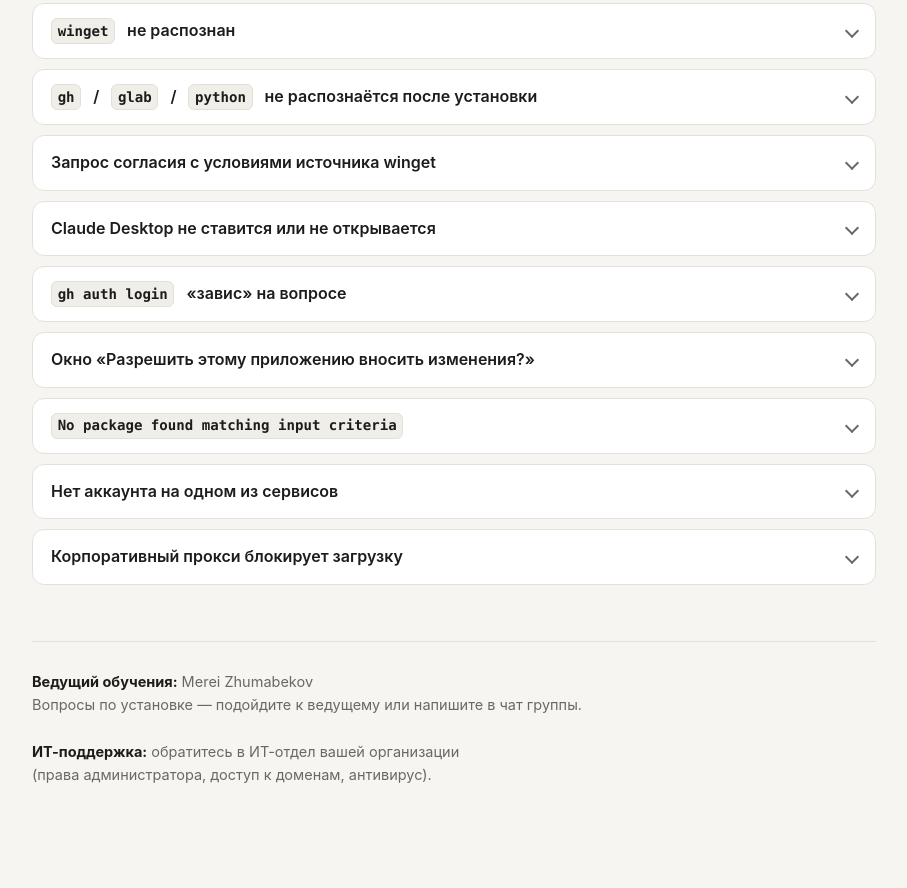
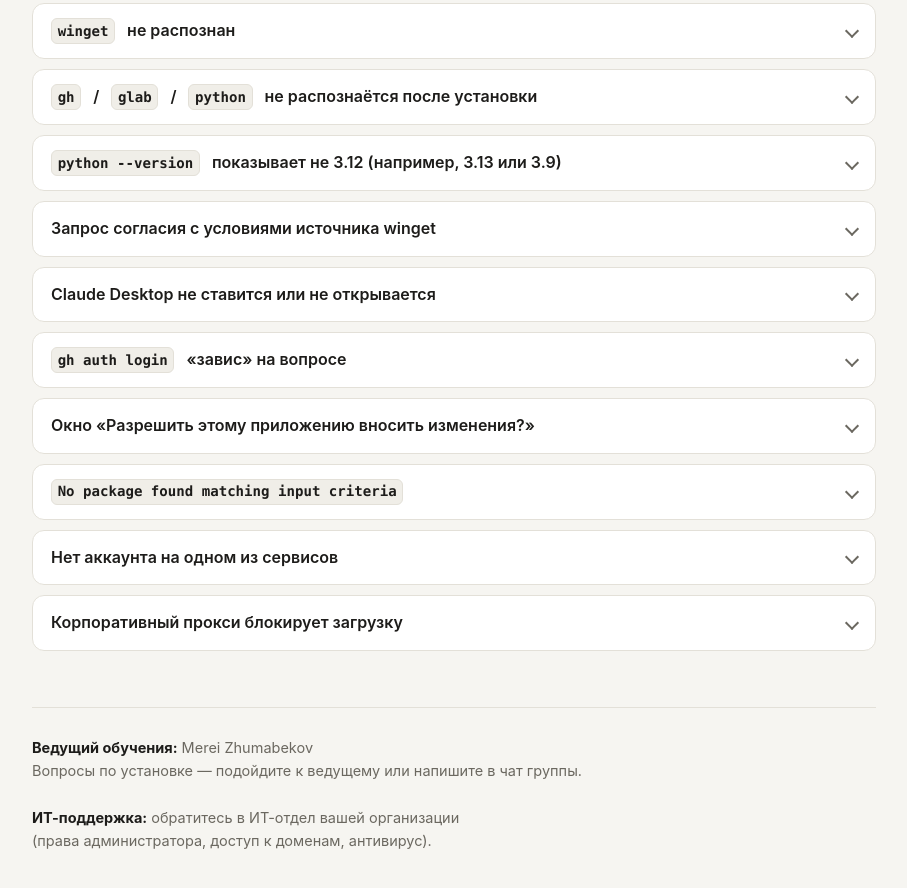
Before and after one commit to ZhumabekovMerei/rpa-setup-portal, a plain HTML site: page index.html in a window 1280 px wide. Shown: the part 5269-6157 px from the top of the page, without its empty margins (330-1237 px from the left). Before the commit the page ends 6120 px from the top, so only its background shows below. Drawn offline with Linux system fonts and the light colour scheme.

Commit message:
FAQ: python показывает другую версию — проверка через py -3.12
Co-Authored-By: Claude Opus 5.5 <noreply@anthropic.com>

```diff
--- a/index.html
+++ b/index.html
@@ -761,6 +761,10 @@
           <div class="faq-body"><p><b>Причина:</b> не обновился PATH.</p><p><b>Решение:</b> закройте и снова откройте терминал; при необходимости выйдите из Windows и войдите снова.</p></div>
         </details>
         <details data-only="win">
+          <summary><code>python --version</code> показывает не 3.12 (например, 3.13 или 3.9)</summary>
+          <div class="faq-body"><p><b>Причина:</b> на компьютере уже был другой Python, и Windows находит его первым. Python 3.12 при этом установился рядом — это не ошибка.</p><p><b>Решение:</b> проверьте командой <code>py -3.12 --version</code> — должно показаться <code>Python 3.12.x</code>. Если так — отметьте пункт в чек-листе и скажите ведущему, что у вас две версии Python.</p></div>
+        </details>
+        <details data-only="win">
           <summary>Запрос согласия с условиями источника winget</summary>
           <div class="faq-body"><p><b>Причина:</b> первый запуск winget.</p><p><b>Решение:</b> нажмите <code>Y</code> и повторите команду.</p></div>
         </details>
```
